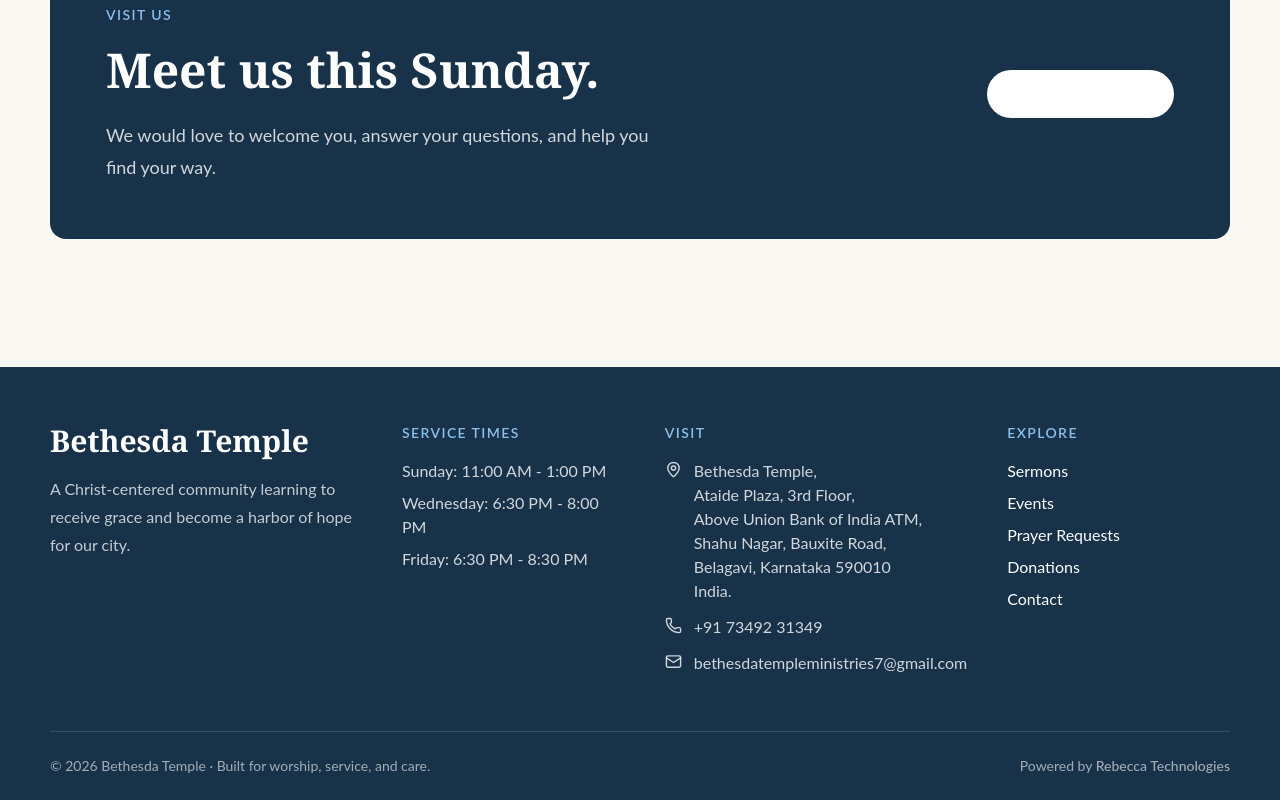
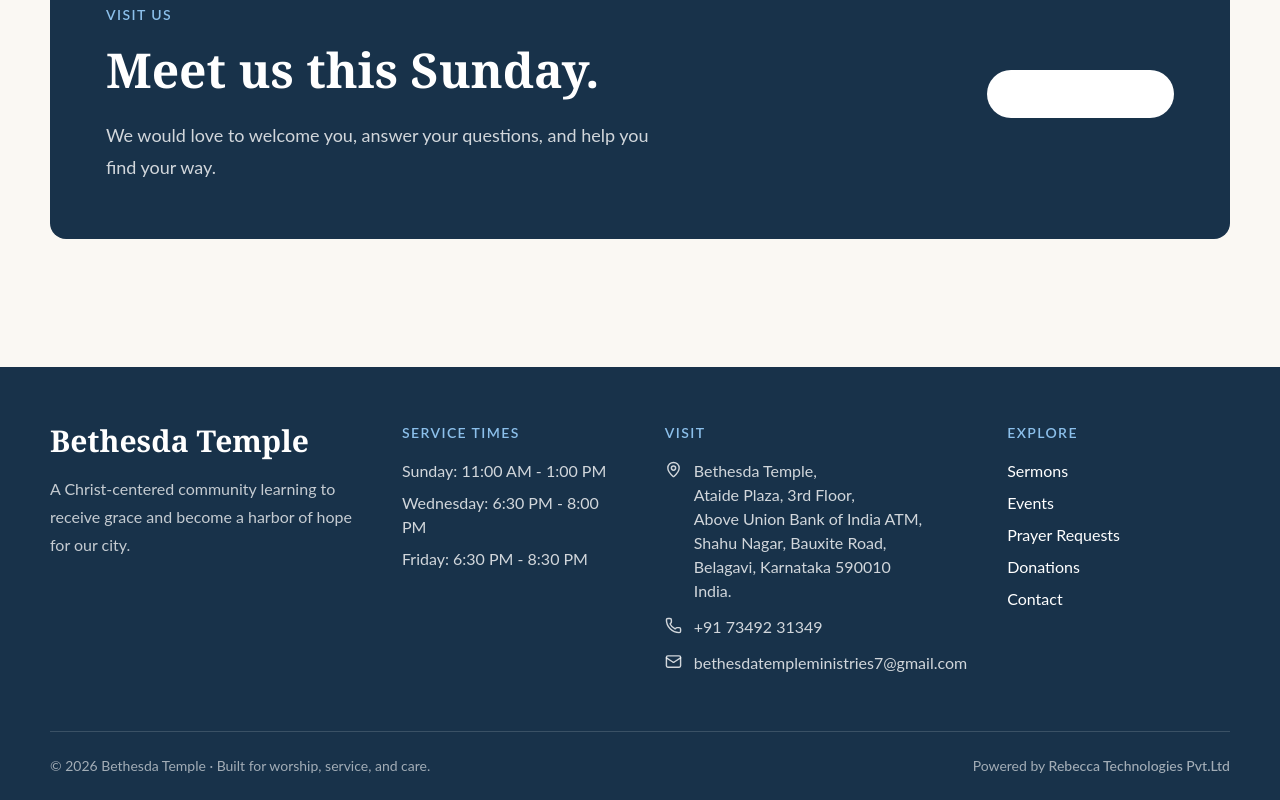
Before and after one commit to SANJAY2334/Bethesda_Temple_India, a React (Vite) app in the folder frontend/: page /about in a window 1280 px wide. Shown: the part 1869-2669 px from the top of the page. Built offline with nearby package versions, Linux system fonts and the light colour scheme; no server answers.

Commit message:
Update Footer.jsx

```diff
--- a/frontend/src/components/common/Footer.jsx
+++ b/frontend/src/components/common/Footer.jsx
@@ -115,7 +115,7 @@ export function Footer() {
       rel="noopener noreferrer"
       className="font-medium text-white/80 transition hover:text-white hover:underline"
     >
-      Rebecca Technologies
+      Rebecca Technologies Pvt.Ltd
     </a>
   </p>
 </div>
```
